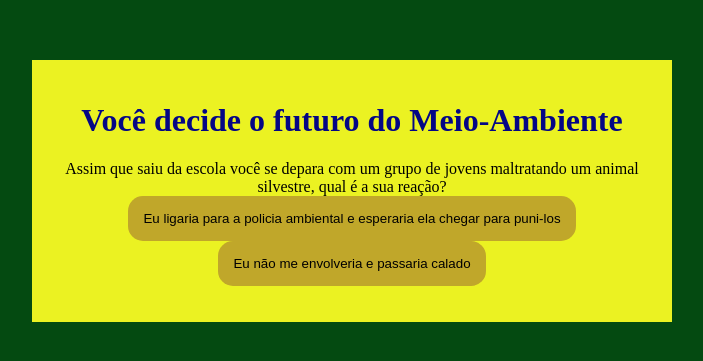
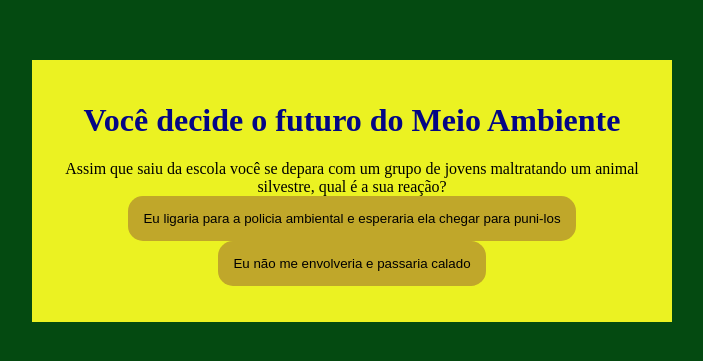
Before and after one commit to ArturMP/missao_meio_ambiente, a plain HTML site: page index.html in a window 1280 px wide. Shown: the part 217-578 px from the top of the page, without its empty margins (288-991 px from the left). Drawn offline with Linux system fonts and the light colour scheme.

Commit message:
Update index.html

```diff
--- a/index.html
+++ b/index.html
@@ -4,11 +4,11 @@
     <meta charset="UTF-8">
     <meta name="viewport" content="width=device-width, initial-scale=1.0">
     <link rel="stylesheet" href="style.css">
-    <title>Você decide o futuro do Meio-Ambiente</title>
+    <title>Você decide o futuro do Meio Ambiente</title>
 </head>
 <body>
     <div class="caixa-principal">
-        <h1>Você decide o futuro do Meio-Ambiente</h1>
+        <h1>Você decide o futuro do Meio Ambiente</h1>
         <div class="caixa-perguntas"></div>
         <div class="caixa-alternativas"></div>
         <div class="caixa-resultado">
```
